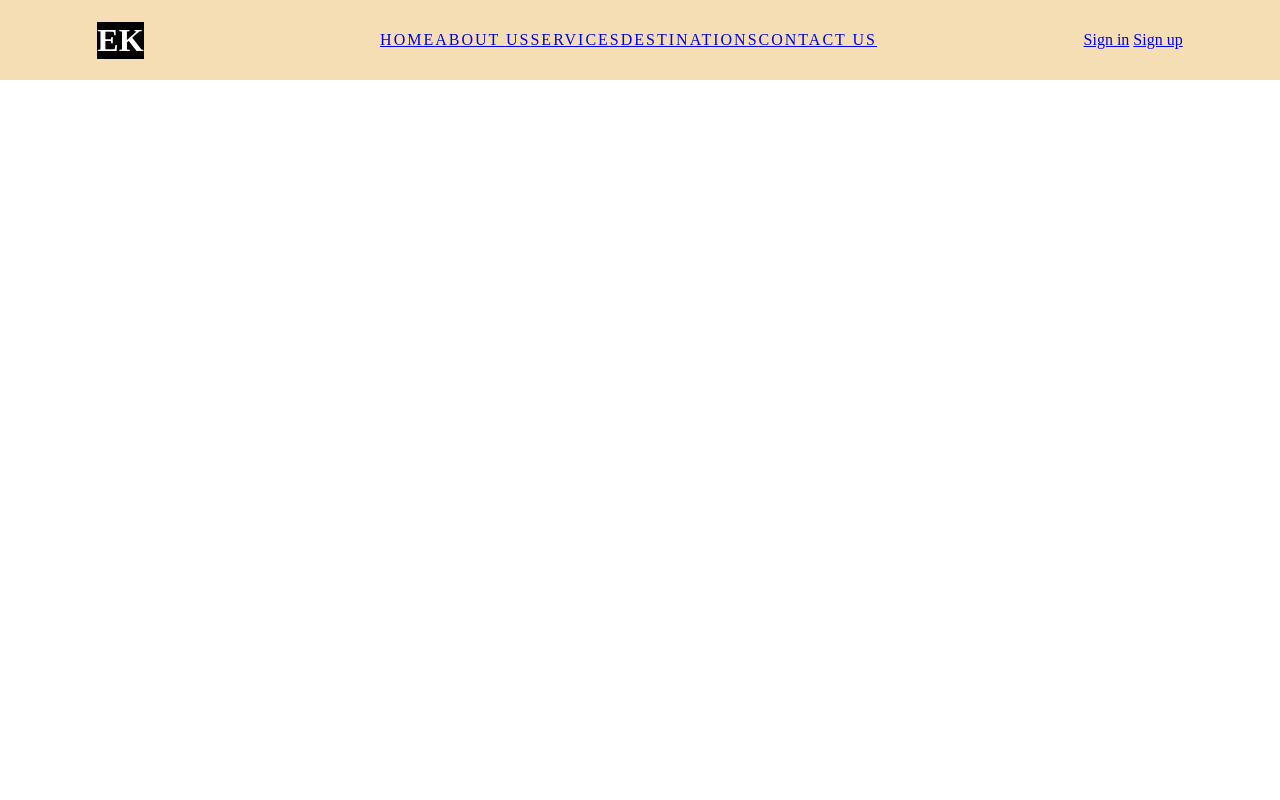
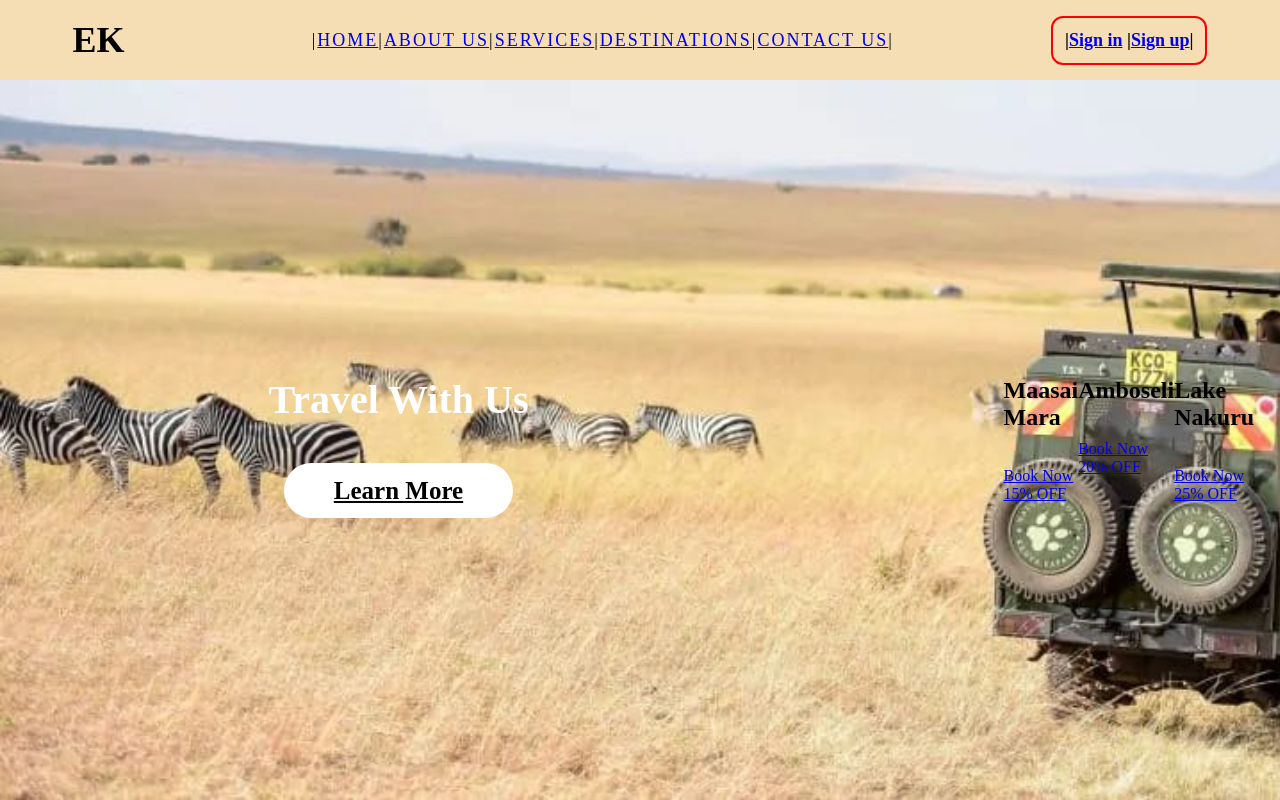
Before and after one commit to Kimuruae/Travel, a PHP site: page /home.html in a window 1280 px wide. Run offline with PHP 8.4, Linux system fonts and the light colour scheme.

Commit message:
More styling using css

```diff
--- a/Home/home.html
+++ b/Home/home.html
@@ -12,15 +12,45 @@
       <h1>EK</h1>
     </div>
    <div class="topnav">
-    <a href="home.html">HOME</a>
-    <a href="about.html">ABOUT US</a>
-    <a href="services.html">SERVICES</a>
-    <a href="destinations.html">DESTINATIONS</a>
-    <a href="contact.html">CONTACT US</a>
+    |<a href="home.html">HOME</a>
+    |<a href="about.html">ABOUT US</a>
+    |<a href="services.html">SERVICES</a>
+    |<a href="destinations.html">DESTINATIONS</a>
+    |<a href="contact.html">CONTACT US</a>|
     </div>
     <div class="topnav-right">
-    <a href="signin.html">Sign in</a>
-    <a href="signup.html">Sign up</a>
+    |<a href="signin.html">Sign in</a>
+    |<a href="signup.html">Sign up</a>|
+    </div>
+  </div>
+  <div class="main">
+    <div class="heading">
+      <h1>Travel With Us</h1>
+      <br>
+      <p></p>
+      <br>
+      <br>
+      <a href="#">Learn More</a>
+    </div>
+    <div class="tours">
+      <div class="places">
+        <h2>Maasai Mara</h2>
+        <br>
+        <br>
+        <a href="#">Book Now 15% OFF</a>
+      </div>
+      <div class="places">
+        <h2>Amboseli</h2>
+        <br>
+        <br>
+        <a href="#">Book Now 20% OFF</a>
+      </div>
+      <div class="places">
+        <h2>Lake Nakuru</h2>
+        <br>
+        <br>
+        <a href="#">Book Now 25% OFF</a>
+      </div>
     </div>
   </div>
 </body>
--- a/Home/style.css
+++ b/Home/style.css
@@ -1,15 +1,16 @@
 *{padding: 0px;box-sizing: border-box;margin:0px;
 list-style: none;}
 .logo{
-    color: white;;
-    background-color:black;
+    color:black;
     text-align: center;
 }
 .navbar{
 width: 100%;height: 80px;display: flex;background-color:wheat;
-justify-content: space-around;
+justify-content: space-around;font-size: 18px;
 align-items: center;color: #000;
 }
+.navbar a:hover{border-bottom: 4px solid #000;
+transition:0.4s ;}
 .topnav{
     padding: 5px 12px;
     letter-spacing: 2px;
@@ -22,12 +23,25 @@ align-items: center;color: #000;
 }
 .topnav-right{
     text-align: right;
+    text-decoration: none;
+    font-size: 18px;font-weight: bold;color: #000;border-radius:12px;
+    padding: 12px;border: 2px solid #ff0000;
   }
 .topnav-right a:hover{
-    color:white;
-    background-color:black;
+    color:white;transition: 0.6s;
+    background-color:red;
 }
 .topnav a:hover{
-    color:white;
-    background-color:red;
+    color:red;
+    background-color:white;
 }
+.main{
+ background-image: url(home.jpg);background-size: cover;background-repeat: no-repeat;
+width:100%;height:90vh;display:flex;
+justify-content: space-around;align-items: center;}
+.heading{width: 30%;text-align: center;color: #fff;}
+.heading h1{font-size: 40px;}
+.heading a{color: #000;font-size:25px ;font-weight: bold;border-radius: 45px;
+padding: 14px 50px;background-color:#fff ;}
+.heading a:hover{letter-spacing: 3px;transition:0.6s ;}
+.tours{width:70px;display:flex;justify-content:space-around;}
```
